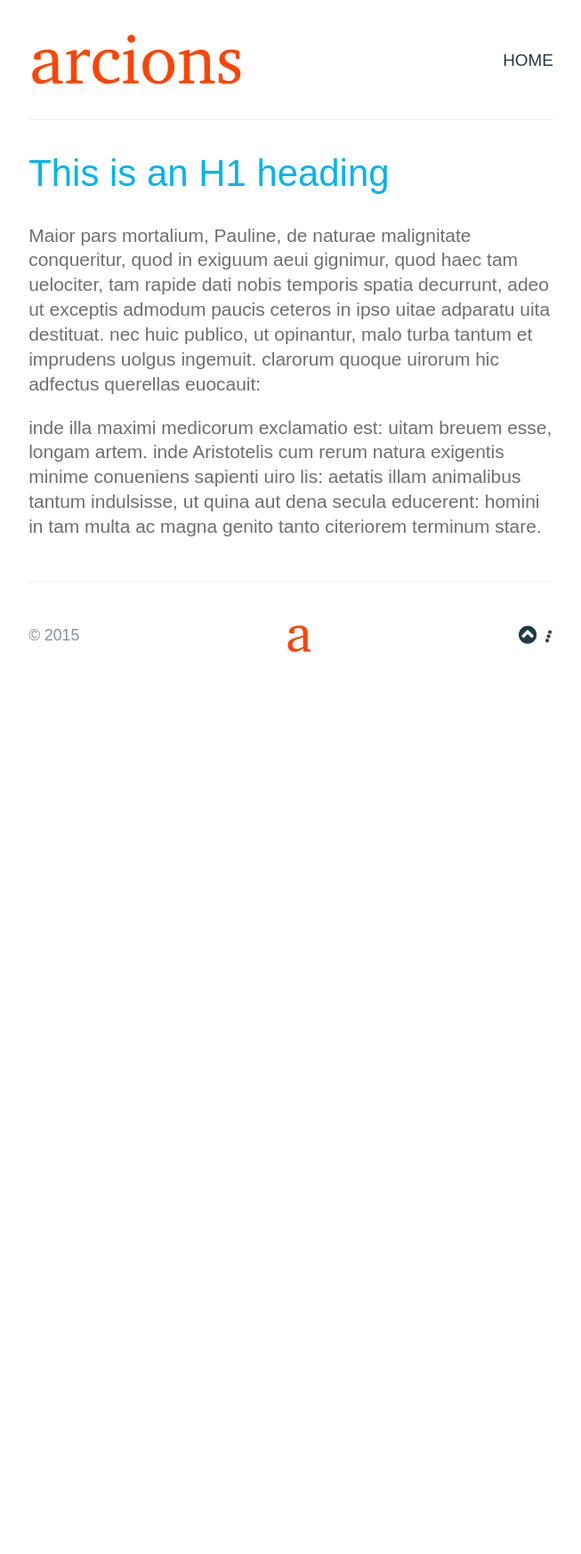
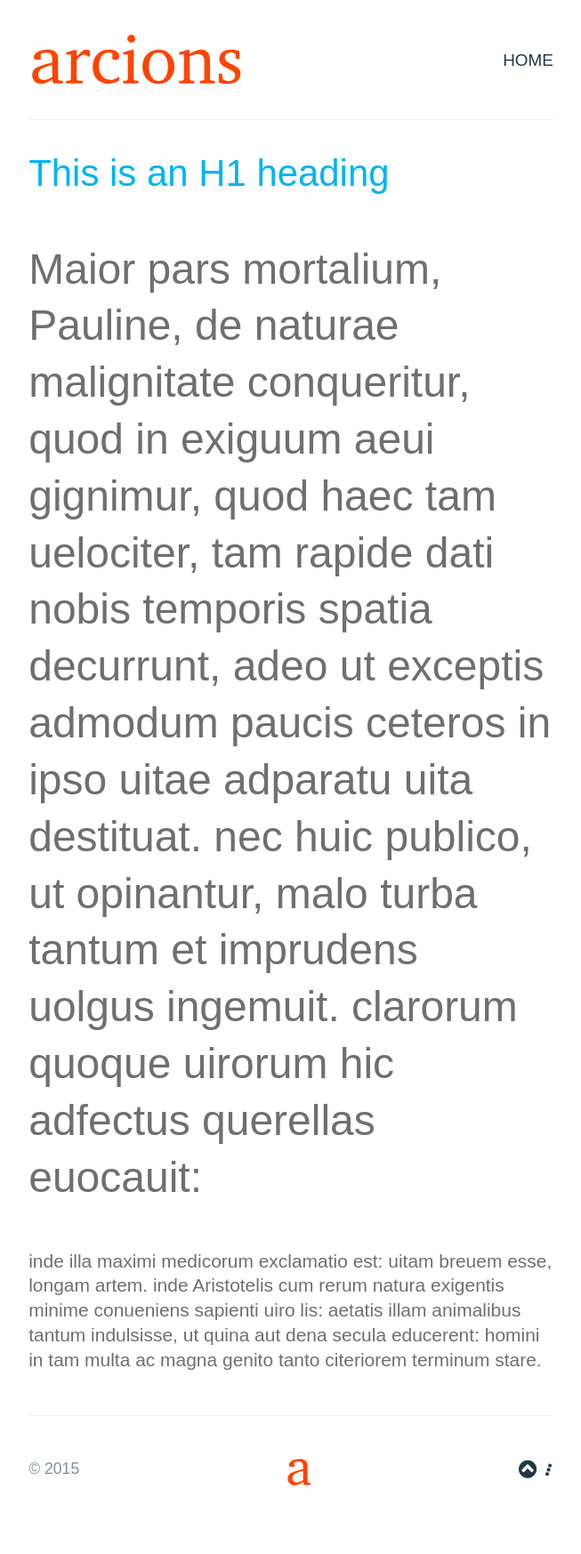
Before and after one commit to arcions/arcions.github.io, a Jekyll site: the page built from index.html, in a window 1280 px wide. Shown: the whole page at 89% size, without its empty margins (313-966 px from the left). Built offline with Jekyll 4.4.1, drawn with Linux system fonts in a browser that asks for light colours; nearby versions of some CDN libraries; some web fonts are replaced; Markdown is read by kramdown in place of the engine named in the settings; before the commit the page ends 900 px from its top, so only the background shows below that.

Commit message:
Update main.css

```diff
--- a/stylesheets/main.css
+++ b/stylesheets/main.css
@@ -48,7 +48,7 @@ p {
 }
 
 p.lead {
-  font-size: 140%/137;
+  font-size: 3rem;
 }
 
 em {
```
